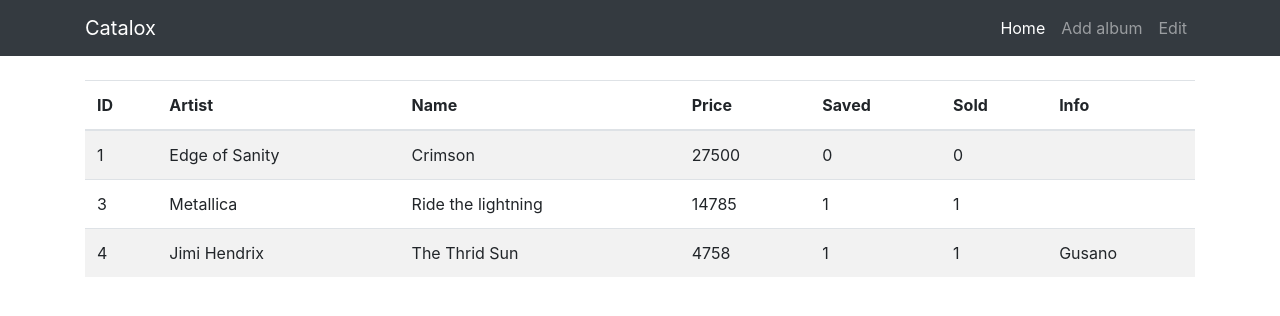
After one commit to kanguarrovi/Catalox, a Flask app: page /edit in a window 1280 px wide. The commit adds this page. Shown: the top 316 px of the page. Run offline with Flask 2, Linux system fonts and the light colour scheme; data comes from the database, SQL or seed files in the repository; some libraries are stand-ins or nearby versions.

Commit message:
Pre-edit

```diff
--- a/app.py
+++ b/app.py
@@ -14,11 +14,22 @@ def index():
 	cur = con.cursor()
 	cur.execute("select * from Vinyl")
 	albums = cur.fetchall()
+	con.close()
 	if len(albums) > 0:
 		return render_template('index.html', albums=albums)
 	else:
 		msg = 'No Articles found'
 		return render_template('index.html', msg=msg)
+
+@app.route('/album/<string:id>')
+def album(id):
+	con = sql.connect("database/vinyl-catalox.db")
+	con.row_factory = sql.Row
+	cur = con.cursor()
+	cur.execute("SELECT * FROM Vinyl WHERE id =" + id)
+	album = cur.fetchone()
+	con.close()
+	return render_template('album.html', album = album)
 
 #Album form
 class AlbumForm(Form):
@@ -52,8 +63,23 @@ def add_album():
 			+ "'" + info + "')"
 		)
 		con.commit()
+		con.close()
 		return redirect(url_for('index'))
 	return render_template('add_album.html', form = form)
+
+@app.route('/edit')
+def edit():
+	con = sql.connect("database/vinyl-catalox.db")
+	con.row_factory = sql.Row
+	cur = con.cursor()
+	cur.execute("select * from Vinyl")
+	albums = cur.fetchall()
+	con.close()
+	if len(albums) > 0:
+		return render_template('edit.html', albums = albums)
+	else:
+		msg = 'No Articles found'
+		return render_template('edit.html', msg = msg)
 
 if __name__ == '__main__':
 	app.secret_key = 'thereisnothingtodo'
--- a/database/vinyl-catalox.sql
+++ b/database/vinyl-catalox.sql
@@ -9,5 +9,4 @@ CREATE TABLE "Vinyl" (
 	"info" text NOT NULL DEFAULT ""
 );
 
-INSERT INTO "Vinyl" (artist, name, price)
-VALUES ('Edge of Sanity','Crimson',27500);
+INSERT INTO "Vinyl" (artist, name, price) VALUES ('Edge of Sanity','Crimson',27500);
--- a/templates/base.html
+++ b/templates/base.html
@@ -8,7 +8,7 @@
     <meta name="description" content="">
     <meta name="author" content="">
 
-    <title>Vinyl Catalox</title>
+    <title>Catalox</title>
 
     <!-- Bootstrap core CSS -->
     <link href="static/vendor/bootstrap/css/bootstrap.min.css" rel="stylesheet">
--- /dev/null
+++ b/templates/edit.html
@@ -0,0 +1,32 @@
+{% extends 'base.html' %}
+
+{% block body %}
+  <table class="table table-striped">
+    {% if albums %}
+    <thead>
+      <tr>
+        <th>ID</th>
+        <th>Artist</th>
+        <th>Name</th>
+        <th>Price</th>
+        <th>Saved</th>
+        <th>Sold</th>
+        <th>Info</th>
+      </tr>
+    </thead>
+    {% endif %}
+    {% for album in albums %}
+      {% if not album.saved or album.sold %}
+        <tr>
+          <td>{{album.id}}</td>
+          <td>{{album.artist}}</td>
+          <td>{{album.name}}</td>
+          <td>{{album.price}}</td>
+          <td>{{album.saved}}</td>
+          <td>{{album.sold}}</td>
+          <td>{{album.info}}</td>
+        </tr>
+      {% endif %}
+    {% endfor %}
+  </table>
+{% endblock %}
--- a/templates/includes/_navbar.html
+++ b/templates/includes/_navbar.html
@@ -1,14 +1,14 @@
 <!-- Navigation -->
 <nav class="navbar navbar-expand-lg navbar-dark bg-dark fixed-top">
   <div class="container">
-    <a class="navbar-brand" href="#">Vinyl Catalox</a>
+    <a class="navbar-brand" href="/">Catalox</a>
     <button class="navbar-toggler" type="button" data-toggle="collapse" data-target="#navbarResponsive" aria-controls="navbarResponsive" aria-expanded="false" aria-label="Toggle navigation">
       <span class="navbar-toggler-icon"></span>
     </button>
     <div class="collapse navbar-collapse" id="navbarResponsive">
       <ul class="navbar-nav ml-auto">
         <li class="nav-item active">
-          <a class="nav-link" href="#">Home
+          <a class="nav-link" href="/">Home
             <span class="sr-only">(current)</span>
           </a>
         </li>
@@ -16,11 +16,11 @@
           <a class="nav-link" href="/add_album">Add album</a>
         </li>
         <li class="nav-item">
-          <a class="nav-link" href="#">Services</a>
+          <a class="nav-link" href="/edit">Edit</a>
         </li>
-        <li class="nav-item">
+        <!---<li class="nav-item">
           <a class="nav-link" href="#">Contact</a>
-        </li>
+        </li>-->
       </ul>
     </div>
   </div>
```
Also changed, not shown: templates/album.html (added, +11 -0 lines).
